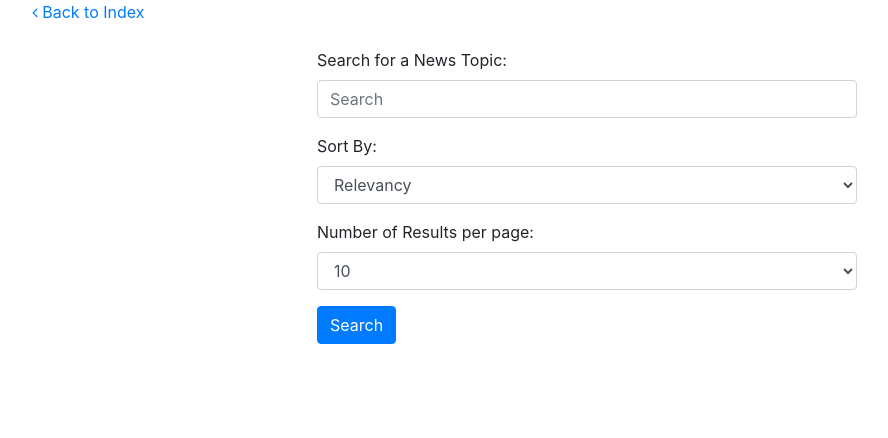
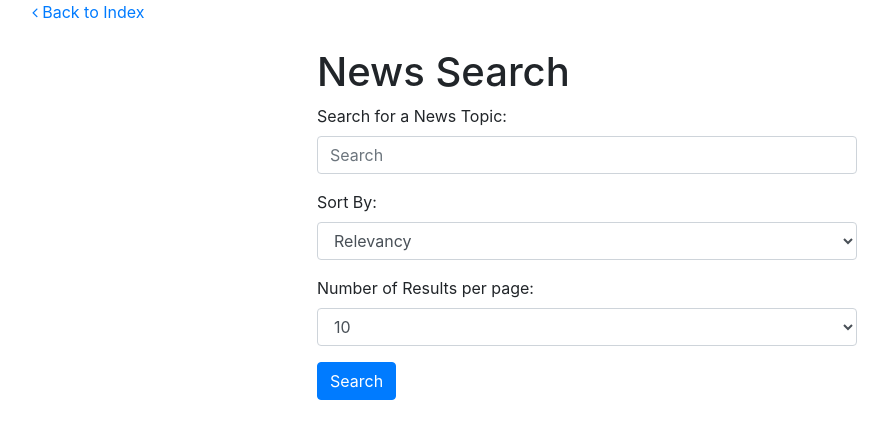
Before and after one commit to forrest-wilson/yb-dv-formative-2, a website: page forrest/forrest.html in a window 1280 px wide. Shown: the whole page, without its empty margins (53-941 px from the left). Drawn offline with nearby package versions, Linux system fonts and the light colour scheme.

Commit message:
Added a header to the search form

```diff
--- a/forrest/forrest.html
+++ b/forrest/forrest.html
@@ -15,6 +15,7 @@
         <a href="../index.html"><i class="fa fa-angle-left"></i> Back to Index</a>
         <div class="row">
             <form id="searchTermForm" class="searchTermForm mt-4 col-sm-12 col-md-6">
+                <h1 class="center">News Search</h1>
                 <div class="form-group">
                     <label for="searchTopic">Search for a News Topic:</label>
                     <input class="form-control" type="text" id="searchTerm" placeholder="Search">
```
